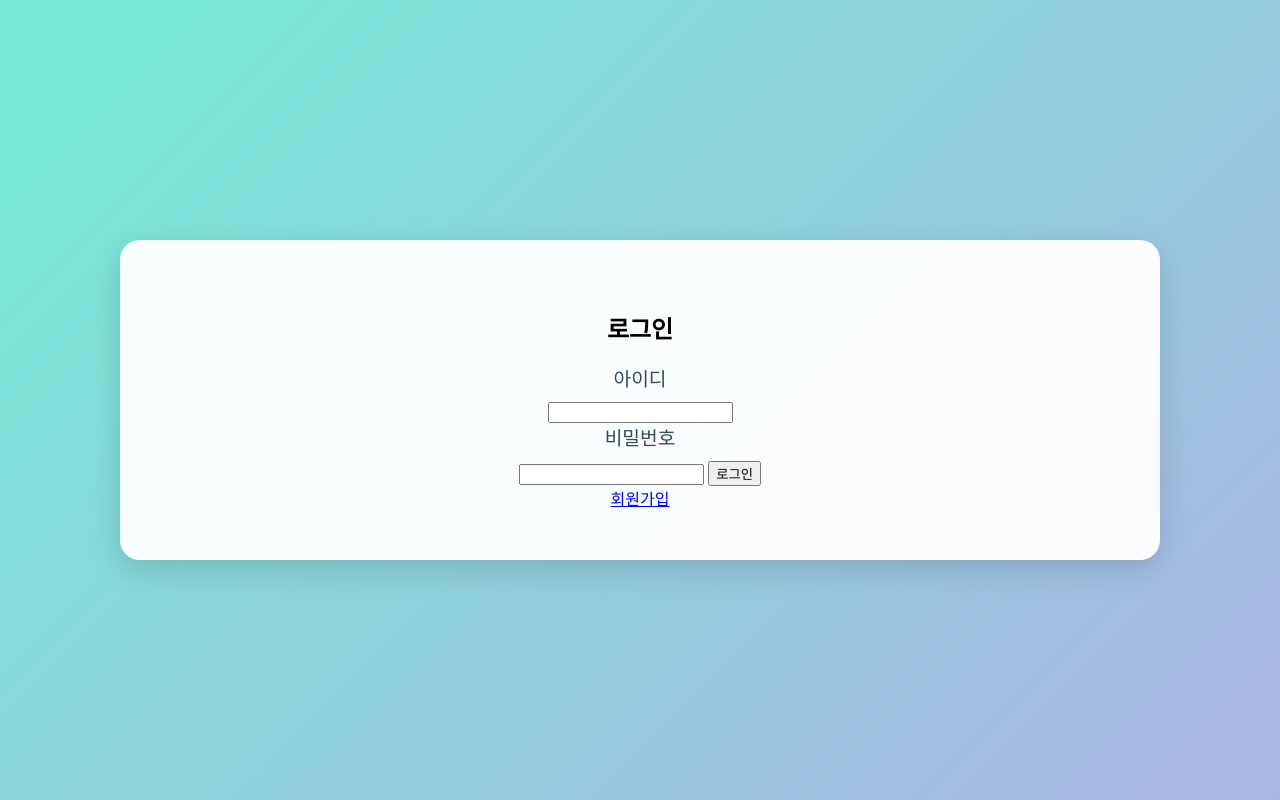
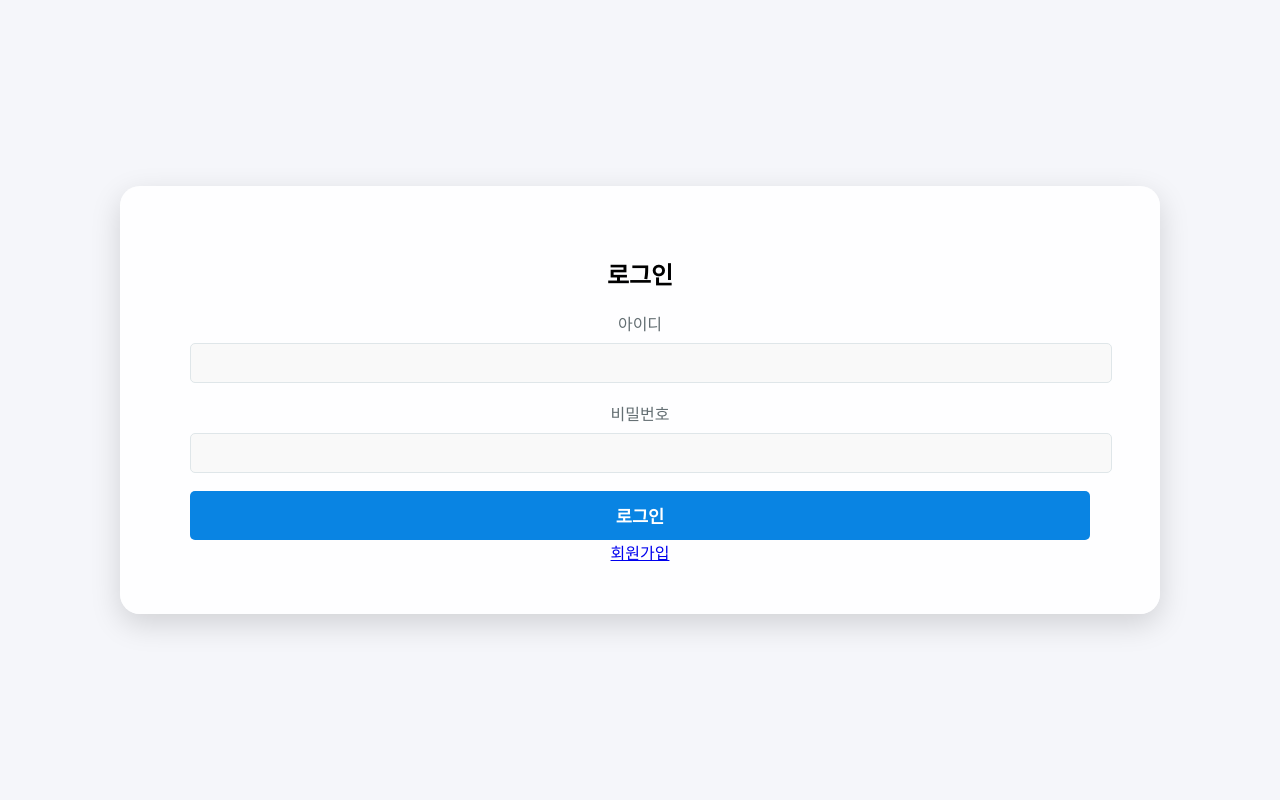
Before and after one commit to parksongpin/ai-, a Flask app: page /login in a window 1280 px wide. Run offline with Flask 3, Linux system fonts and the light colour scheme; parts of the project's set-up code (start-up, migrations or seed data) failed here and were passed over.

```diff
--- /dev/null
+++ b/src/static/css/login.css
@@ -0,0 +1,83 @@
+/* login.css - 로그인 페이지 전용 스타일 */
+body {
+    background: #f5f6fa;
+    font-family: 'Segoe UI', Arial, sans-serif;
+    margin: 0;
+    padding: 0;
+}
+
+.login-container {
+    width: 350px;
+    margin: 80px auto;
+    background: #fff;
+    border-radius: 10px;
+    box-shadow: 0 2px 8px rgba(0,0,0,0.08);
+    padding: 40px 30px 30px 30px;
+}
+
+.login-title {
+    text-align: center;
+    font-size: 2rem;
+    color: #2d3436;
+    margin-bottom: 30px;
+    font-weight: 600;
+}
+
+.login-form label {
+    display: block;
+    margin-bottom: 8px;
+    color: #636e72;
+    font-size: 1rem;
+}
+
+.login-form input[type="text"],
+.login-form input[type="password"] {
+    width: 100%;
+    padding: 10px;
+    margin-bottom: 18px;
+    border: 1px solid #dfe6e9;
+    border-radius: 5px;
+    font-size: 1rem;
+    background: #f9f9f9;
+    transition: border 0.2s;
+}
+
+.login-form input[type="text"]:focus,
+.login-form input[type="password"]:focus {
+    border-color: #0984e3;
+    outline: none;
+}
+
+.login-form button {
+    width: 100%;
+    padding: 12px;
+    background: #0984e3;
+    color: #fff;
+    border: none;
+    border-radius: 5px;
+    font-size: 1.1rem;
+    font-weight: 600;
+    cursor: pointer;
+    transition: background 0.2s;
+}
+
+.login-form button:hover {
+    background: #74b9ff;
+}
+
+.login-links {
+    text-align: center;
+    margin-top: 18px;
+}
+
+.login-links a {
+    color: #636e72;
+    text-decoration: none;
+    font-size: 0.95rem;
+    margin: 0 8px;
+    transition: color 0.2s;
+}
+
+.login-links a:hover {
+    color: #0984e3;
+}
--- a/src/templates/login.html
+++ b/src/templates/login.html
@@ -4,6 +4,7 @@
     <meta charset="UTF-8">
     <title>로그인</title>
     <link rel="stylesheet" href="{{ url_for('static', filename='css/mainstyle.css') }}">
+    <link rel="stylesheet" href="{{ url_for('static', filename='css/login.css') }}">
 </head>
 <body>
     <div class="container">
--- a/src/templates/test2.html
+++ b/src/templates/test2.html
@@ -350,5 +350,10 @@ async function saveRecord() {
   }
 }
     </script>
+    <script>
+        function saveRecord() {
+            window.location.href = "{{ url_for('records') }}";
+        }
+    </script>
 </body>
 </html>
```
